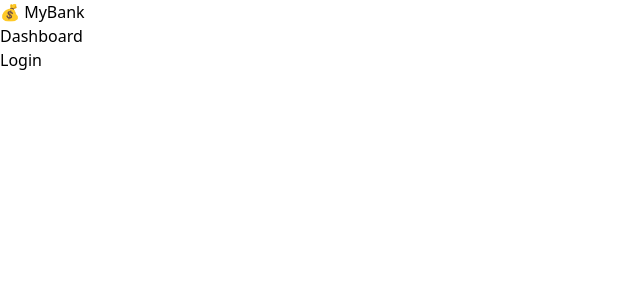
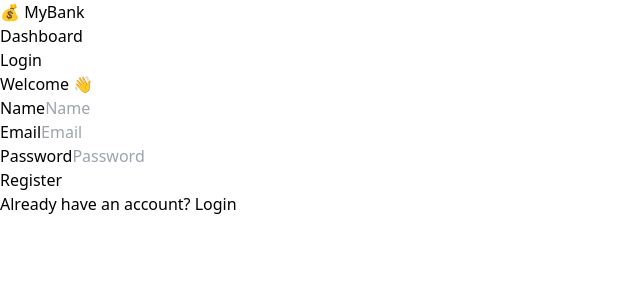
Before and after one commit to saloni-gupta27/MyBank, a React (Vite) app in the folder client/: page / in a window 1280 px wide. Shown: the top 300 px of the page, without its empty margins (0-640 px from the left). Built offline with nearby package versions, Linux system fonts and the light colour scheme.

Commit message:
routes for /

```diff
--- a/client/src/App.jsx
+++ b/client/src/App.jsx
@@ -15,7 +15,7 @@
 
         <Routes>
         <Route path="/login" element={<Login />} />
-          <Route path="/register" element={<Register />} />
+          <Route exact path="/" element={<Register />} />
           <Route
             path="/dashboard"
             element={
```
